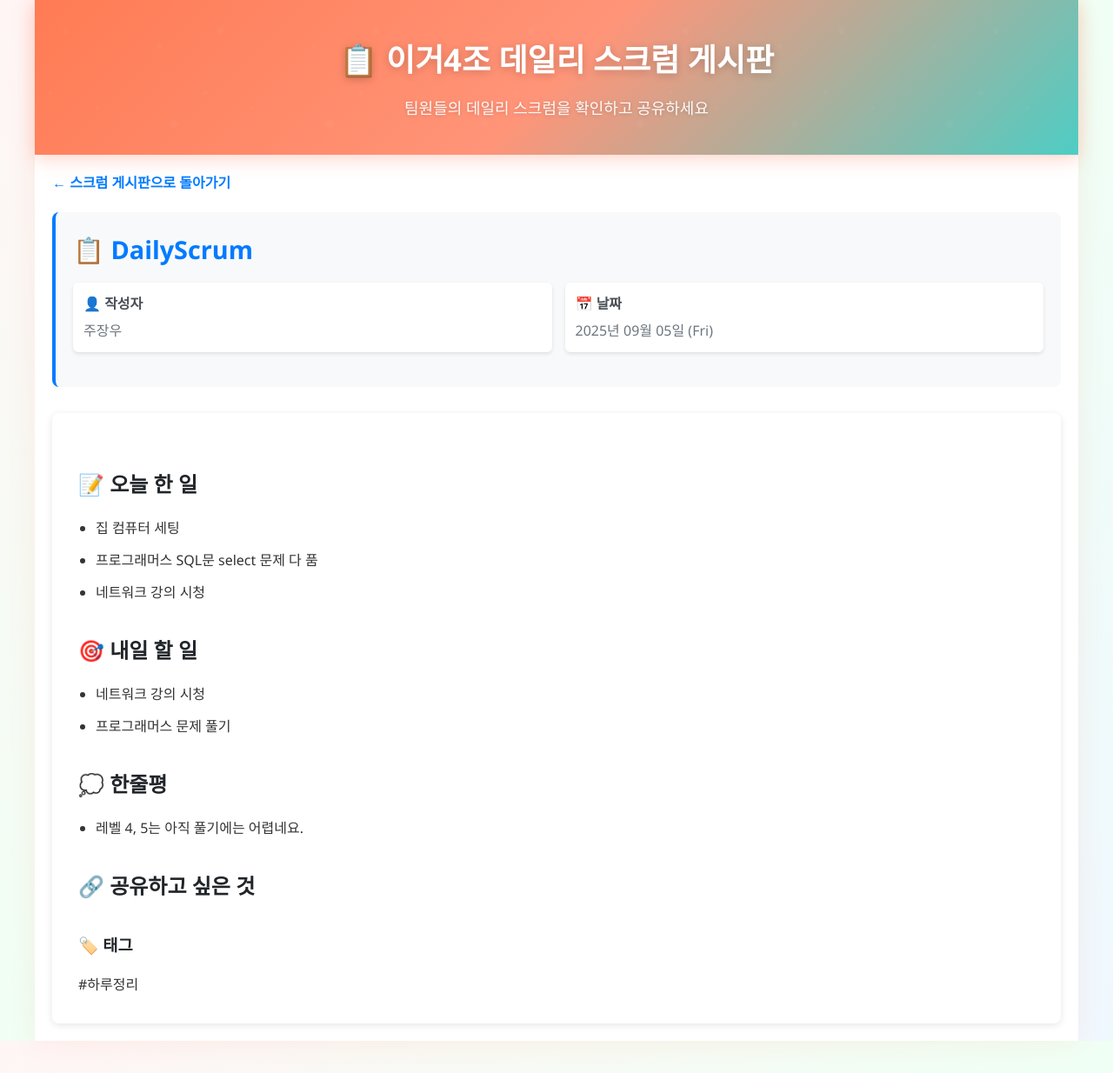
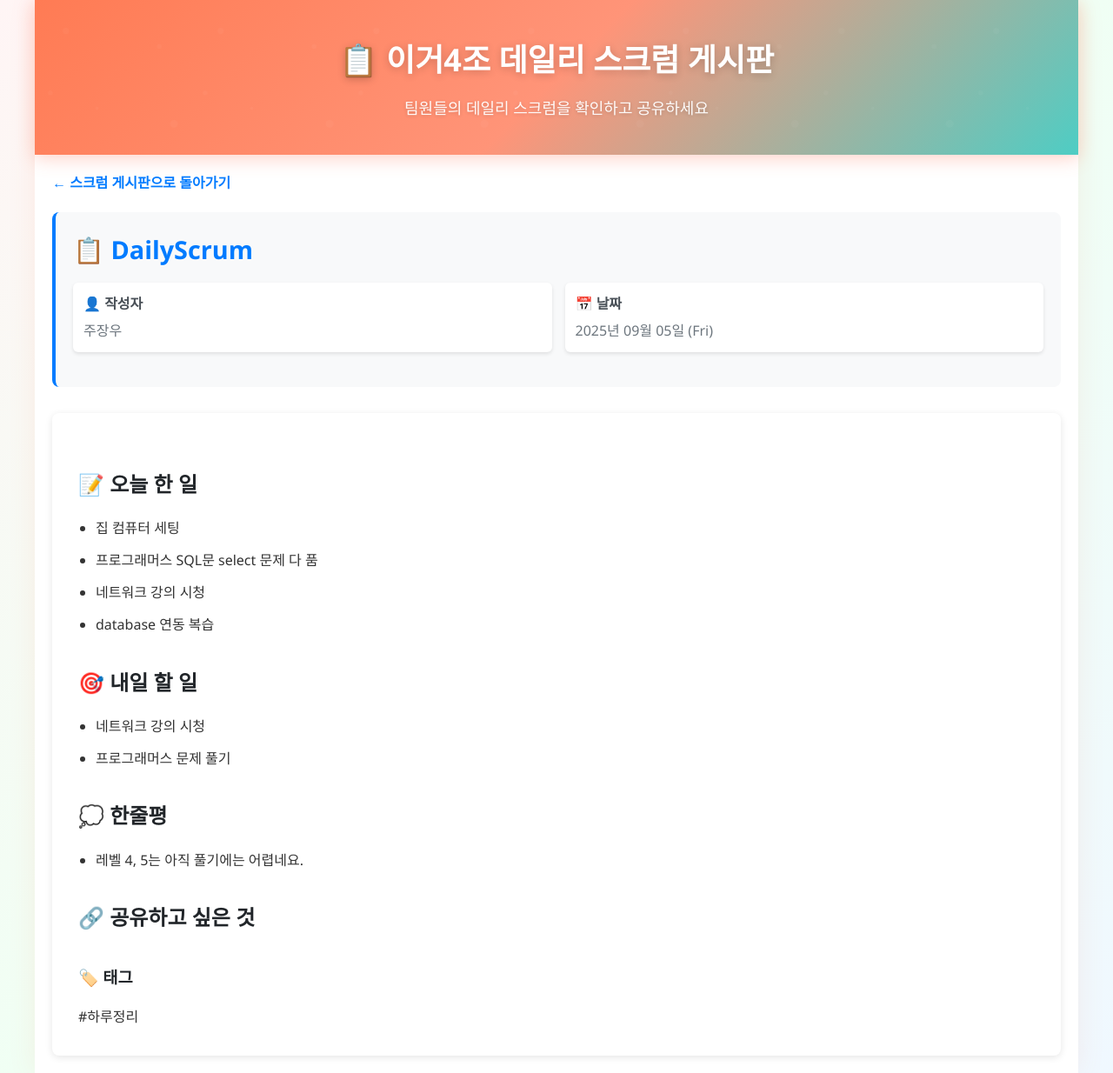
Before and after one commit to fbwogur121/DailyScrum-SSG, a Jekyll site: the page built from _posts/September, 2025/2025-09-05/2025-09-05-주장우-DailyScrum.md, in a window 1280 px wide. Shown: the whole page at 87% size. Built offline with Jekyll 4.4.1, drawn with Linux system fonts in a browser that asks for light colours.

Commit message:
daily scrum changed content

```diff
--- a/_posts/September, 2025/2025-09-05/2025-09-05-주장우-DailyScrum.md
+++ b/_posts/September, 2025/2025-09-05/2025-09-05-주장우-DailyScrum.md
@@ -11,6 +11,7 @@ categories: [scrum]
 - 집 컴퓨터 세팅
 - 프로그래머스 SQL문 select 문제 다 품
 - 네트워크 강의 시청
+- database 연동 복습
 
 ## 🎯 내일 할 일
 
```
